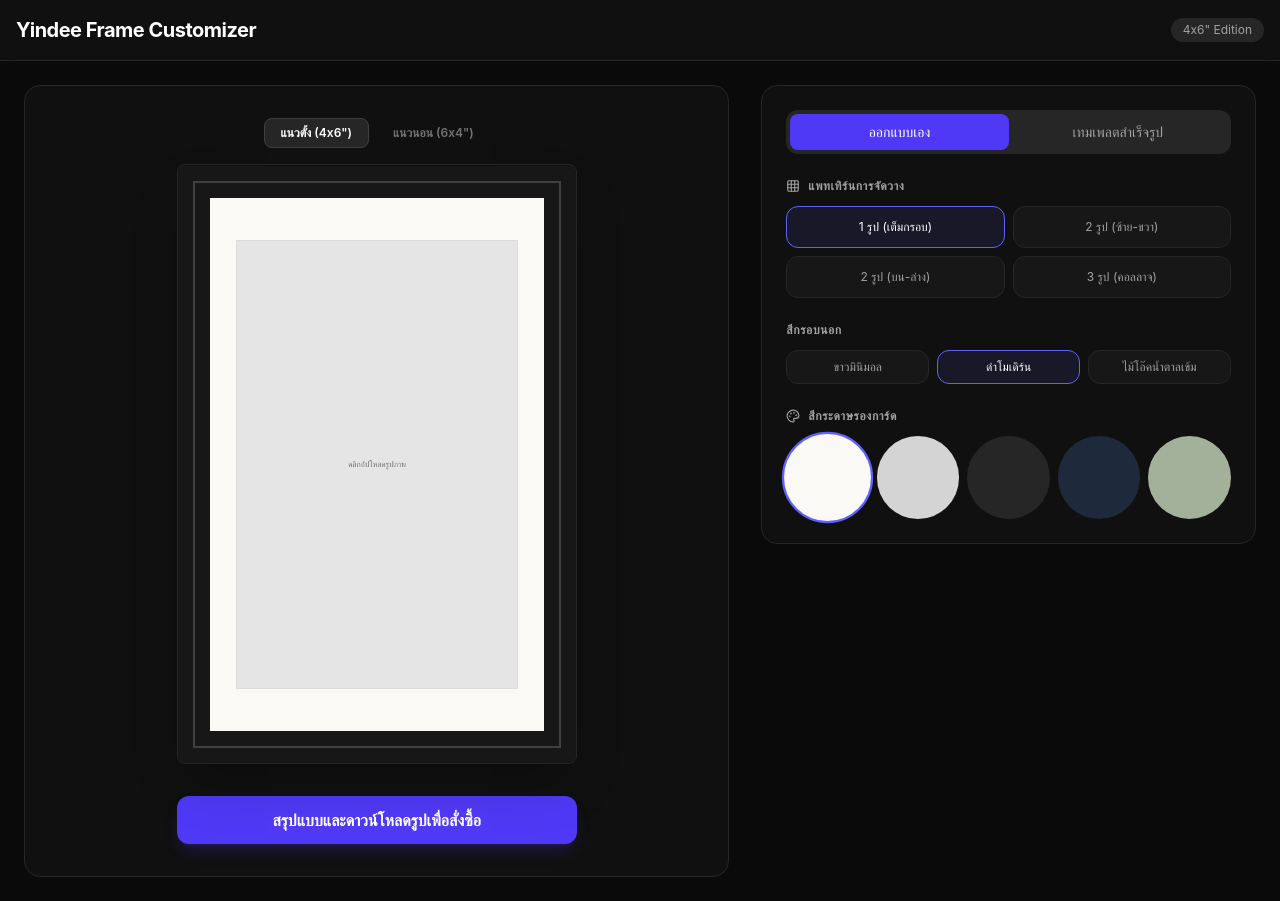
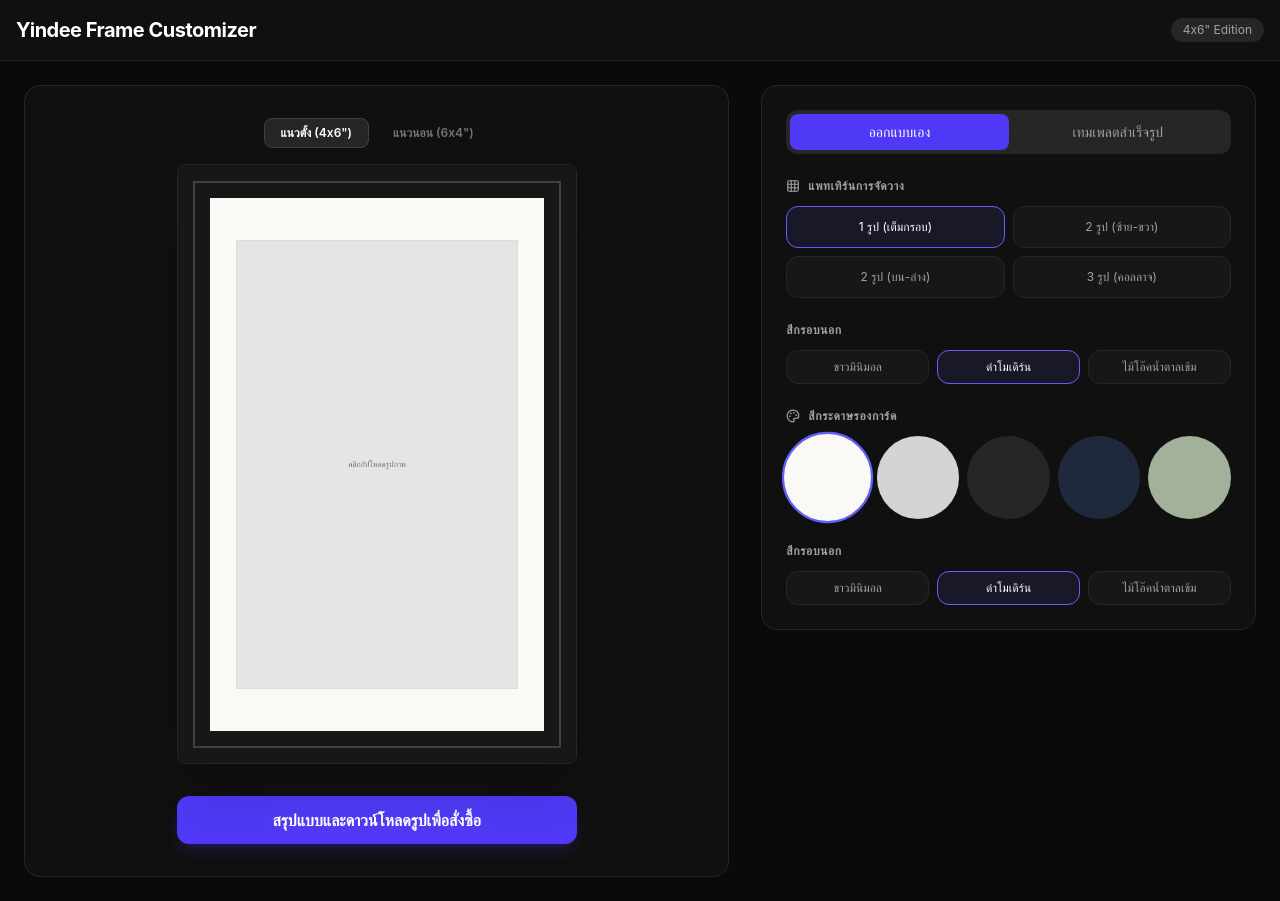
Before and after one commit to MinioloKung/web-yindee, a Next.js app: page / in a window 1280 px wide. Built offline with nearby package versions, Linux system fonts and the light colour scheme.

Commit message:
feat: show outer frame color selector in template mode

```diff
--- a/src/components/ControlPanel.tsx
+++ b/src/components/ControlPanel.tsx
@@ -133,6 +133,23 @@ export default function ControlPanel({ config, setConfig, activeSlotId, onUpload
         </div>
       )}
 
+          <div>
+            <label className="text-xs font-semibold uppercase tracking-wider text-neutral-400 flex items-center gap-2 mb-3">
+              สีกรอบนอก
+            </label>
+            <div className="flex gap-2">
+              {FRAME_STYLES.map(frame => (
+                <button
+                  key={frame.id}
+                  onClick={() => handleFrameChange(frame.id)}
+                  className={`flex-1 py-2 px-3 text-xs rounded-xl border text-center transition ${config.frameStyleId === frame.id ? 'border-indigo-500 bg-indigo-500/10 text-white' : 'border-neutral-800 bg-neutral-900 text-neutral-400 hover:border-neutral-700'}`}
+                >
+                  {frame.name}
+                </button>
+              ))}
+            </div>
+          </div>
+
       {/* Upload & Alignment Area */}
       {activeSlotId && (
         <div className="border-t border-neutral-800 pt-6 space-y-4">
```
